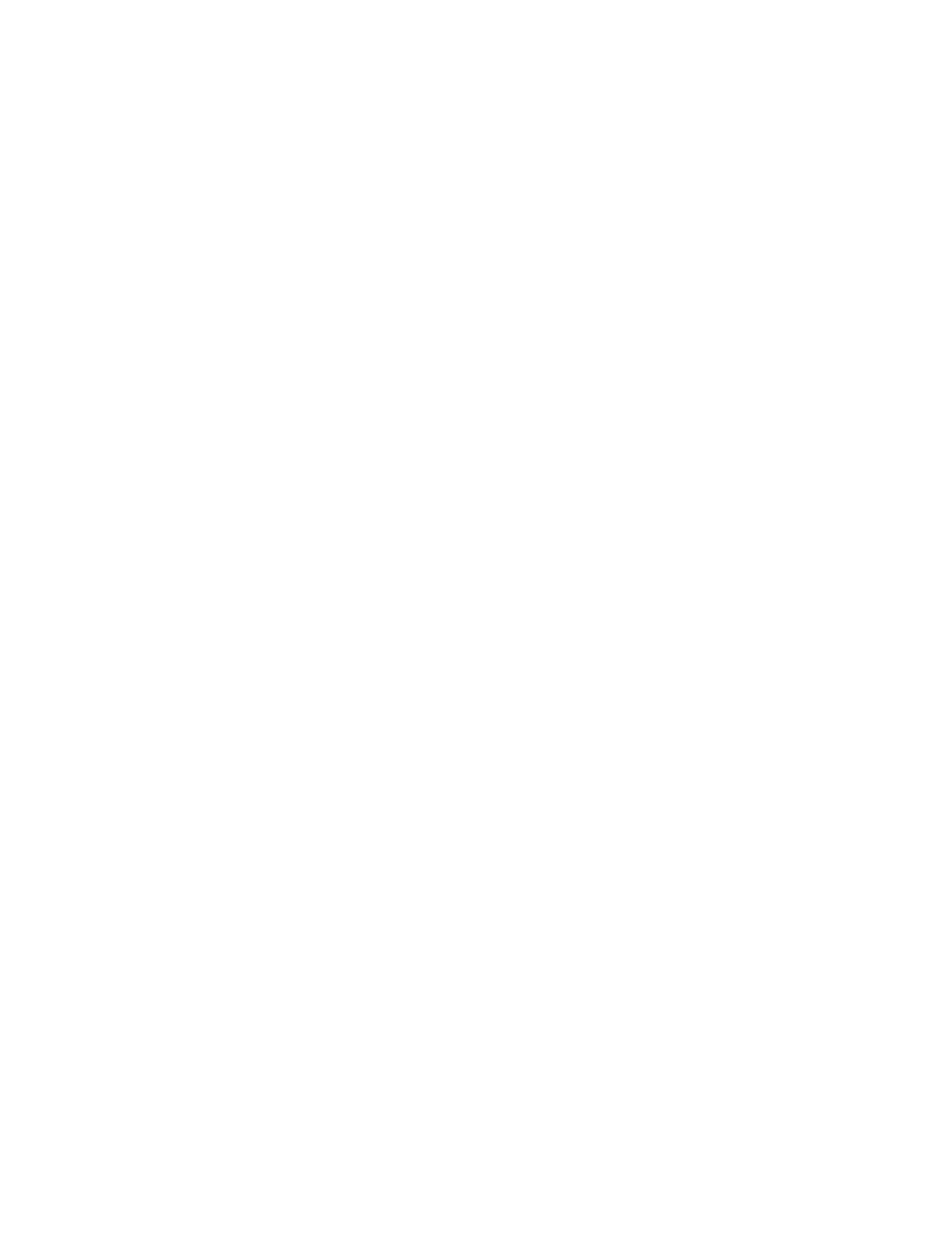
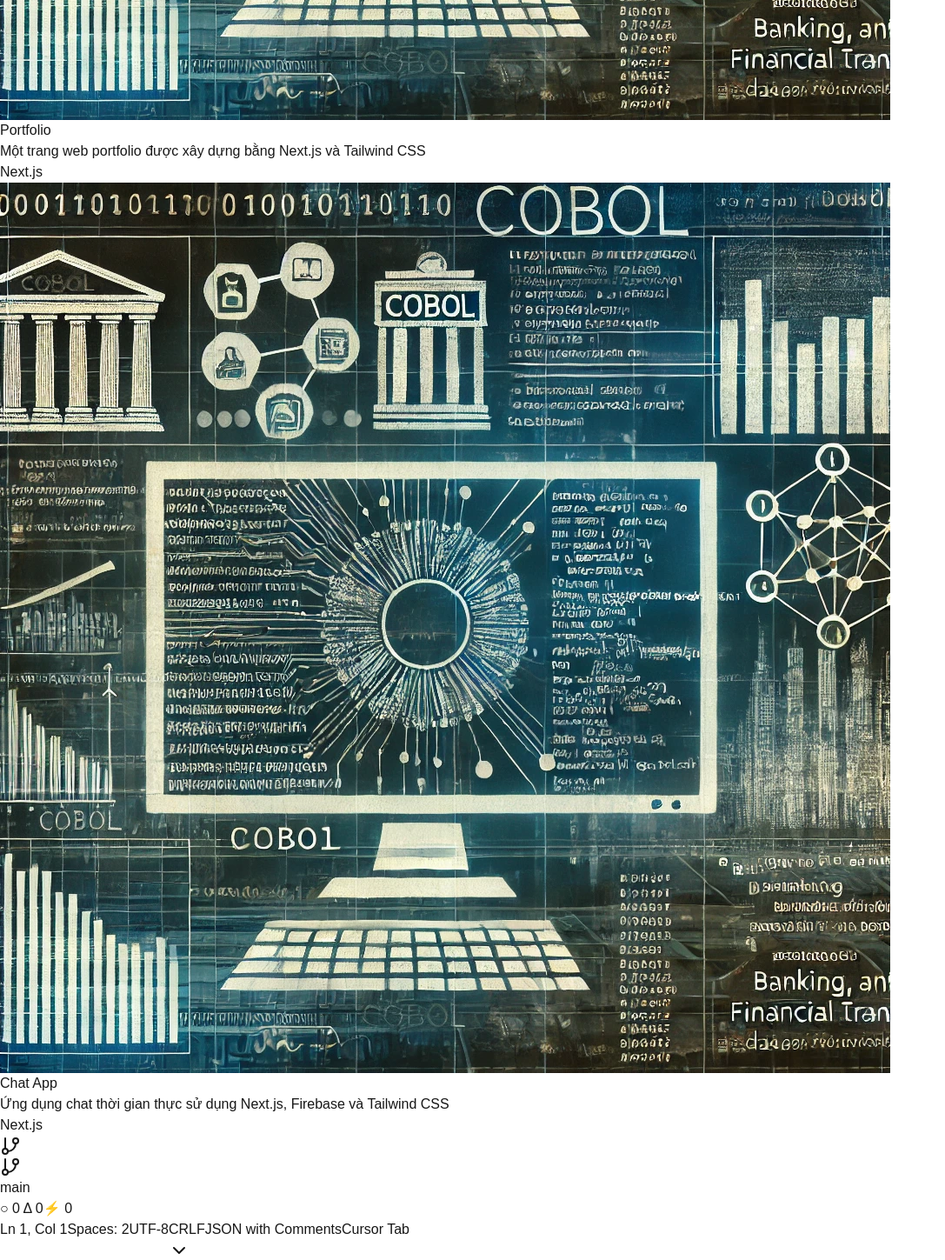
Before and after one commit to hiep1810/react_portfolio, a Next.js app: page /projects in a window 1280 px wide. Shown: the part 1330-2779 px from the top of the page at 87% size, without its empty margins (0-1087 px from the left). Before the commit the page ends 800 px from the top, so only its background shows below. Built offline with nearby package versions, Linux system fonts and the light colour scheme.

Commit message:
feat: add content to projects screen

```diff
--- a/src/components/ProjectsScreen.tsx
+++ b/src/components/ProjectsScreen.tsx
@@ -8,12 +8,60 @@
   return (
     <div className="h-screen flex flex-col">
       <MenuBar />
-      <div className="flex-1 flex">
+      <div className="flex-1 flex overflow-hidden">
         <SidebarIcons />
         <Drawer />
-        <main className="flex-1 bg-[#1e1e1e] overflow-auto">
+        <main className="flex-1 bg-[#1e1e1e]">
           <EditorTabs />
           {/* Projects content here */}
+          <div
+          className="p-10 bg-[#1E2022] text-center h-full overflow-auto scrollbar-vscode-thick text-white">
+            <div className="grid grid-cols-2 gap-4 max-w-4xl mx-auto">
+              <div className="bg-[#1A1A1A] p-6 rounded-lg text-left">
+                <div className="mb-4">
+                  <img src="/images/bg-image.jpg" alt="Portfolio preview" className="w-full h-48 object-cover rounded-lg" />
+                </div>
+                <div className="flex items-center justify-between mb-4">
+                  <h3 className="text-xl font-semibold text-blue-400 overflow-hidden text-ellipsis">
+                    <a href="https://portfolio-hiep1810.vercel.app/" target="_blank" rel="noopener noreferrer">
+                      Portfolio
+                    </a>
+                  </h3>
+                </div>
+                <p className="text-gray-300 text-sm mb-4">
+                  Một trang web portfolio được xây dựng bằng Next.js và Tailwind CSS
+                </p>
+                <div className="flex items-center space-x-4 text-sm text-gray-400">
+                  <span className="flex items-center">
+                    <span className="w-3 h-3 rounded-full bg-blue-500 mr-2"></span>
+                    Next.js
+                  </span>
+                </div>
+              </div>
+
+              <div className="bg-[#1A1A1A] p-6 rounded-lg text-left">
+                <div className="mb-4">
+                  <img src="/images/bg-image.jpg" alt="Chat App preview" className="w-full h-48 object-cover rounded-lg" />
+                </div>
+                <div className="flex items-center justify-between mb-4">
+                  <h3 className="text-xl font-semibold text-blue-400 overflow-hidden text-ellipsis">
+                    <a href="https://chat-app-hiep1810.vercel.app/" target="_blank" rel="noopener noreferrer">
+                      Chat App
+                    </a>
+                  </h3>
+                </div>
+                <p className="text-gray-300 text-sm mb-4">
+                  Ứng dụng chat thời gian thực sử dụng Next.js, Firebase và Tailwind CSS
+                </p>
+                <div className="flex items-center space-x-4 text-sm text-gray-400">
+                  <span className="flex items-center">
+                    <span className="w-3 h-3 rounded-full bg-blue-500 mr-2"></span>
+                    Next.js
+                  </span>
+                </div>
+              </div>
+            </div>
+          </div>
         </main>
       </div>
       <StatusBar />
```
